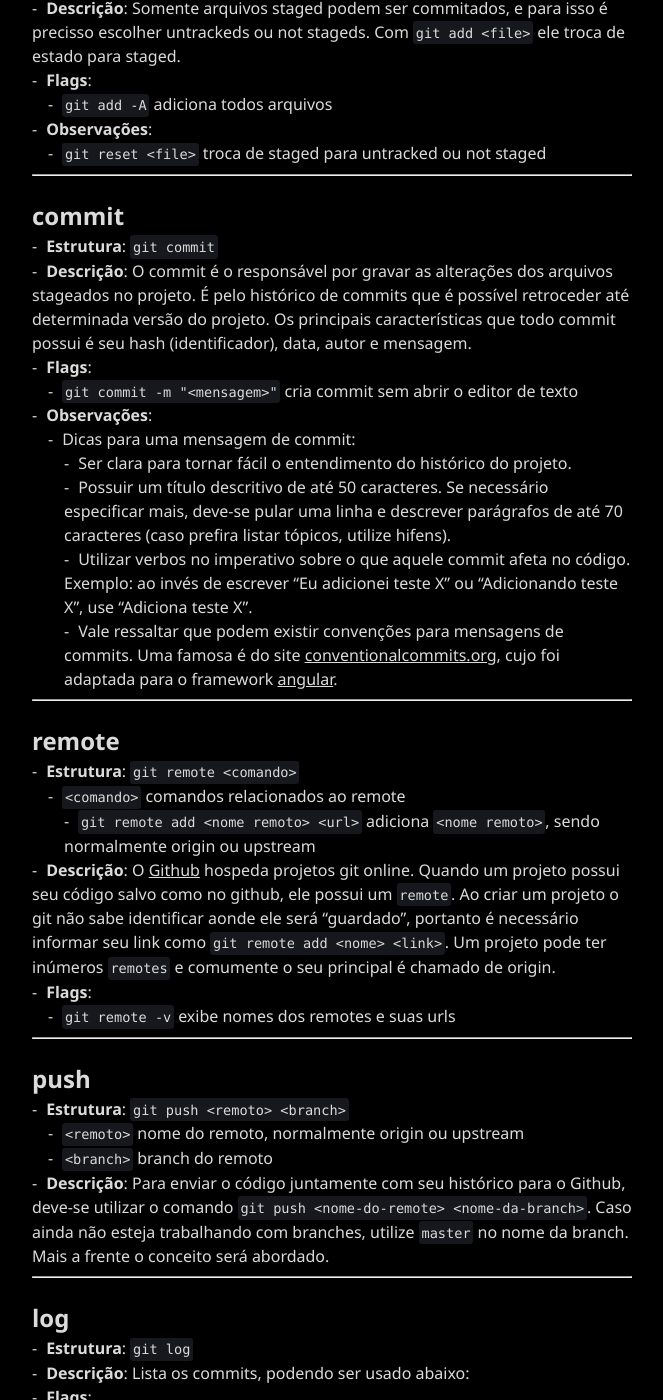
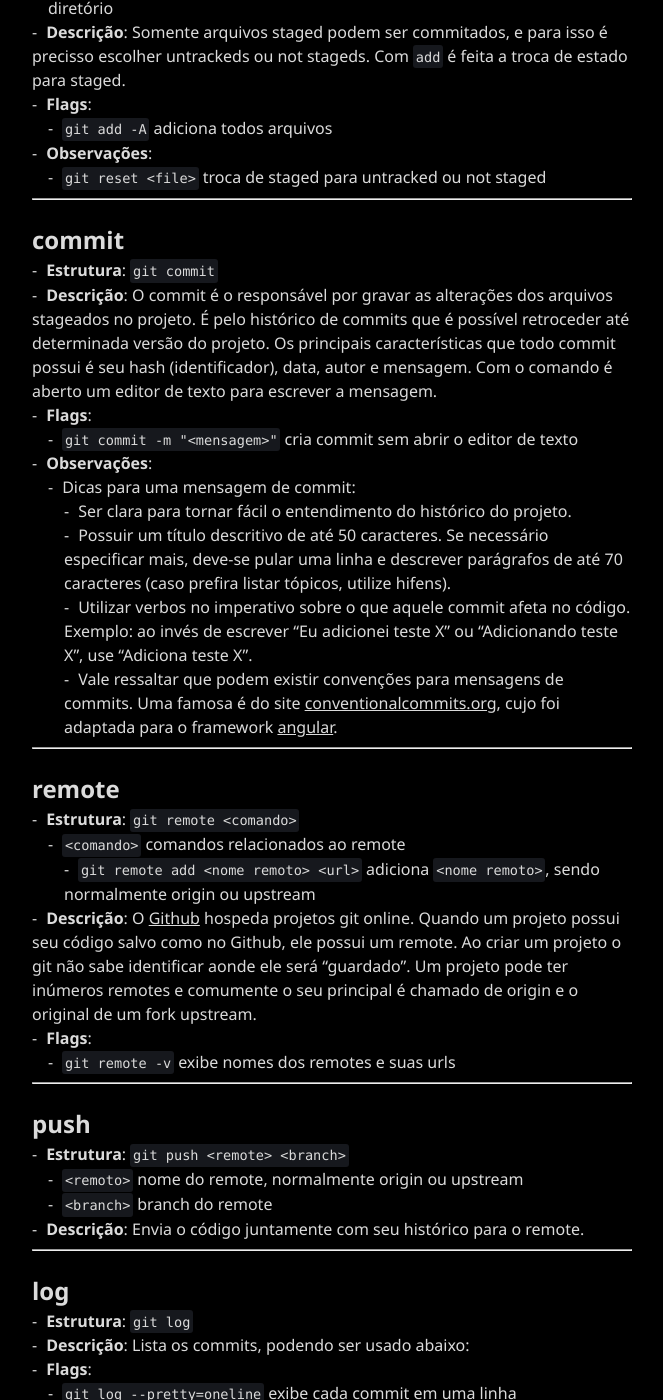
Before and after one commit to neninja/wtf, a Jekyll site: the page built from _posts/2019-7-31-git.md, in a window 1280 px wide and 1400 px high, scrolled down 2155 px. Shown: the whole window, without its empty margins (308-971 px from the left). Built offline with Jekyll 4.4.1, drawn with Linux system fonts in a browser that asks for light colours; our own code applies the rules of GitHub Pages for plain Markdown files; some of the changed text lies outside the part shown.

Commit message:
post(git): corrige novas seções e *italicos*

```diff
--- a/_posts/2019-7-31-git.md
+++ b/_posts/2019-7-31-git.md
@@ -46,7 +46,7 @@
 ### add
 - **Estrutura**: ``git add <file> <file> ...``
     - ``<file>`` é um arquivo ou diretório, caso seja usado `.` adiciona tudo do atual diretório
-- **Descrição**: Somente arquivos *staged* podem ser commitados, e para isso é precisso escolher *untrackeds* ou *not stageds*. Com ``git add <file>`` ele troca de estado para *staged*.
+- **Descrição**: Somente arquivos *staged* podem ser commitados, e para isso é precisso escolher *untrackeds* ou *not stageds*. Com ``add`` é feita a troca de estado para *staged*.
 - **Flags**:
     - ``git add -A`` adiciona todos arquivos
 - **Observações**:
@@ -56,33 +56,33 @@
 
 ### commit
 - **Estrutura**: ``git commit``
-- **Descrição**: O commit é o responsável por gravar as alterações dos arquivos stageados no projeto. É pelo histórico de commits que é possível retroceder até determinada versão do projeto. Os principais características que todo commit possui é seu hash (identificador), data, autor e mensagem.
+- **Descrição**: O *commit* é o responsável por gravar as alterações dos arquivos stageados no projeto. É pelo histórico de *commits* que é possível retroceder até determinada versão do projeto. Os principais características que todo *commit* possui é seu *hash* (identificador), data, autor e mensagem. Com o comando é aberto um editor de texto para escrever a mensagem.
 - **Flags**:
-    - ``git commit -m "<mensagem>"`` cria commit sem abrir o editor de texto
+    - ``git commit -m "<mensagem>"`` cria *commit* sem abrir o editor de texto
 - **Observações**:
-    - Dicas para uma mensagem de commit:
+    - Dicas para uma mensagem de *commit*:
         - Ser clara para tornar fácil o entendimento do histórico do projeto.
         - Possuir um título descritivo de até 50 caracteres. Se necessário especificar mais, deve-se pular uma linha e descrever parágrafos de até 70 caracteres (caso prefira listar tópicos, utilize hifens).
-        - Utilizar verbos no imperativo sobre o que aquele commit afeta no código. Exemplo: ao invés de escrever "Eu adicionei teste X" ou "Adicionando teste X", use "Adiciona teste X".
-        - Vale ressaltar que podem existir convenções para mensagens de commits. Uma famosa é do site [conventionalcommits.org](http://conventionalcommits.org), cujo foi adaptada para o framework [angular](https://github.com/angular/angular/blob/22b96b9/CONTRIBUTING.md).
+        - Utilizar verbos no imperativo sobre o que aquele *commit* afeta no código. Exemplo: ao invés de escrever "Eu adicionei teste X" ou "Adicionando teste X", use "Adiciona teste X".
+        - Vale ressaltar que podem existir convenções para mensagens de *commits*. Uma famosa é do site [conventionalcommits.org](http://conventionalcommits.org), cujo foi adaptada para o framework [angular](https://github.com/angular/angular/blob/22b96b9/CONTRIBUTING.md).
 
 ---
 
 ### remote
 - **Estrutura**: ``git remote <comando>``
-    - ``<comando>`` comandos relacionados ao remote
+    - ``<comando>`` comandos relacionados ao *remote*
         - ``git remote add <nome remoto> <url>`` adiciona ``<nome remoto>``, sendo normalmente *origin* ou *upstream*
-- **Descrição**: O [Github](http://github.com) hospeda projetos git online. Quando um projeto possui seu código salvo como no github, ele possui um `remote`. Ao criar um projeto o git não sabe identificar aonde ele será "guardado", portanto é necessário informar seu link como ``git remote add <nome> <link>``. Um projeto pode ter inúmeros ``remotes`` e comumente o seu principal é chamado de origin.
+- **Descrição**: O [Github](http://github.com) hospeda projetos git online. Quando um projeto possui seu código salvo como no Github, ele possui um *remote*. Ao criar um projeto o git não sabe identificar aonde ele será "guardado". Um projeto pode ter inúmeros *remotes* e comumente o seu principal é chamado de *origin* e o original de um fork *upstream*.
 - **Flags**:
     - ``git remote -v`` exibe nomes dos *remotes* e suas *urls*
 
 ---
 
 ### push
-- **Estrutura**: ``git push <remoto> <branch>``
-    - `<remoto>` nome do remoto, normalmente *origin* ou *upstream*
-    - `<branch>` branch do remoto
-- **Descrição**: Para enviar o código juntamente com seu histórico para o Github, deve-se utilizar o comando ``git push <nome-do-remote> <nome-da-branch>``. Caso ainda não esteja trabalhando com branches, utilize `master` no nome da branch. Mais a frente o conceito será abordado.
+- **Estrutura**: ``git push <remote> <branch>``
+    - `<remoto>` nome do *remote*, normalmente *origin* ou *upstream*
+    - `<branch>` *branch* do *remote*
+- **Descrição**: Envia o código juntamente com seu histórico para o *remote*.
 
 ---
 
@@ -90,19 +90,19 @@
 
 ### log
 - **Estrutura**: ``git log``
-- **Descrição**: Lista os commits, podendo ser usado abaixo:
+- **Descrição**: Lista os *commits*, podendo ser usado abaixo:
 - **Flags**:
-    - ``git log --pretty=oneline`` exibe cada commit em uma linha
+    - ``git log --pretty=oneline`` exibe cada *commit* em uma linha
 
 ---
 
 ### merge
 - **Estrutura**: ``git merge <branch nova>``
-- **Descrição**: Mescla duas branches. Caso nenhum commit tenha sido criado na branch de origem durante os commits da nova branch, o git vai juntar todos os commits diretamente (sem um novo commit com separação e referência da branch). Essa situação é uma funcionalidade do git chamada "fast-forward".
+- **Descrição**: Mescla duas *branches*. Caso nenhum *commit* tenha sido criado na *branch* de origem durante os *commits* da nova *branch*, o git vai juntar todos os *commits* diretamente (sem um novo *commit* com separação e referência da *branch*). Essa situação é uma funcionalidade do git chamada *fast-forward*.
 - **Flags**:
-    - ``git merge <branch> --no-ff`` junta branch atual com `<branch>` sem a opção de fast-forward
+    - ``git merge <branch> --no-ff`` junta *branch* atual com `<branch>` sem a opção de *fast-forward*
 
-> [Prós e contras](https://nvie.com/posts/a-successful-git-branching-model/#incorporating-a-finished-feature-on-develop) de fast-forward pelo criador do gitflow
+> [Prós e contras](https://nvie.com/posts/a-successful-git-branching-model/#incorporating-a-finished-feature-on-develop) de *fast-forward* pelo criador do *gitflow*
 
 ---
 
@@ -127,20 +128,20 @@
 ### bisect
 - **Estrutura**: ``git bisect <comando>``
     - ``<comando>`` comandos relacionados ao *bisect*
-        - ``git bisect start`` inicia a procura pelo commit
-        - ``git bisect bad`` especifica que o commit atual é ruim
-        - ``git bisect good <hash-commit>`` especifica o commit bom, para o git procurar entre as duas especificações o responsável
+        - ``git bisect start`` inicia a procura pelo *commit*
+        - ``git bisect bad`` especifica que o *commit* atual é ruim
+        - ``git bisect good <hash-commit>`` especifica o *commit* bom, para o git procurar entre as duas especificações o responsável
         - ``git bisect reset`` encerra o monitoramento
-- **Descrição**: Utilizado para encontrar os commits que adicionaram código com bug, o bisect substitui o uso do ``git checkout <hash-commit>`` por agilizar o processo de troca de commit. Bisect não é apenas um comando, ele é uma sequencia interativa de troca de comunicação entre o algoritmo do git e o comportamento que esta sendo analisado, funciona da seguinte maneira:
+- **Descrição**: Encontra o *commit* que adicionaram código com bug, substitui o uso do ``git checkout <hash-commit>`` por agilizar o processo de troca de *commit*. Funciona como uma sequencia interativa de troca de comunicação entre o algoritmo do git e o comportamento que esta sendo analisado.
 - **Fluxo**:
-    1. ``git bisect start`` inicia a procura pelo commit
-    2. ``git bisect bad`` especifica que o commit atual é ruim
-    3. ``git bisect good <hash-commit>`` especifica o commit bom, para o git procurar entre as duas especificações o responsável
-        - caso não saiba o commit bom, faça ``git checkout <hash-commit>`` até encontrá-lo, e quando achar use ``git bisect good``
-    4. o git vai te trocar de commit a cada ``good`` ou ``bad`` até sobrar 1, portanto cabe a você monitorar
-    5. no commit que o git constatar ser o culpado será exibido em tela como "o primeiro commit ruim"
+    1. ``git bisect start`` inicia a procura pelo *commit*
+    2. ``git bisect bad`` especifica que o *commit* atual é ruim
+    3. ``git bisect good <hash-commit>`` especifica o *commit* bom, para o git procurar entre as duas especificações o responsável
+        - caso não saiba o *commit* bom, faça ``git checkout <hash-commit>`` até encontrá-lo, e quando achar use ``git bisect good``
+    4. o git vai te trocar de *commit* a cada ``good`` ou ``bad`` até sobrar 1, portanto cabe a você monitorar
+    5. no *commit* que o git constatar ser o culpado será exibido em tela como "o primeiro commit ruim"
     6. ``git bisect reset`` para encerrar o monitoramento
-    > com ``git log`` é possível saber em que commit está para aprovar ou não (é a HEAD)
+    > com ``git log`` é possível saber em que *commit* está para aprovar ou não (é a HEAD)
 
 ---
 
@@ -150,9 +151,9 @@
 
 ### pull
 - **Estrutura**: ``git pull <remoto> <branch>``
-    - `<remoto>` nome do remoto, normalmente *origin* ou *upstream*
-    - `<branch>` branch do remoto
-- **Descrição**: Caso tenha feito ``git clone`` ou ``git push`` em algum momento, você está apto para atualizar seu código de acordo com o seu `remote`.
+    - `<remoto>` nome do *remote*, normalmente *origin* ou *upstream*
+    - `<branch>` branch do ``<remoto>``
+- **Descrição**: Atualiza projeto de acordo com a *branch* do *remoto*.
 
 <!-- Conflitos? -->
 
```
Also changed, not shown: other parts of _posts/2019-7-31-git.md (+7 -6 lines).
